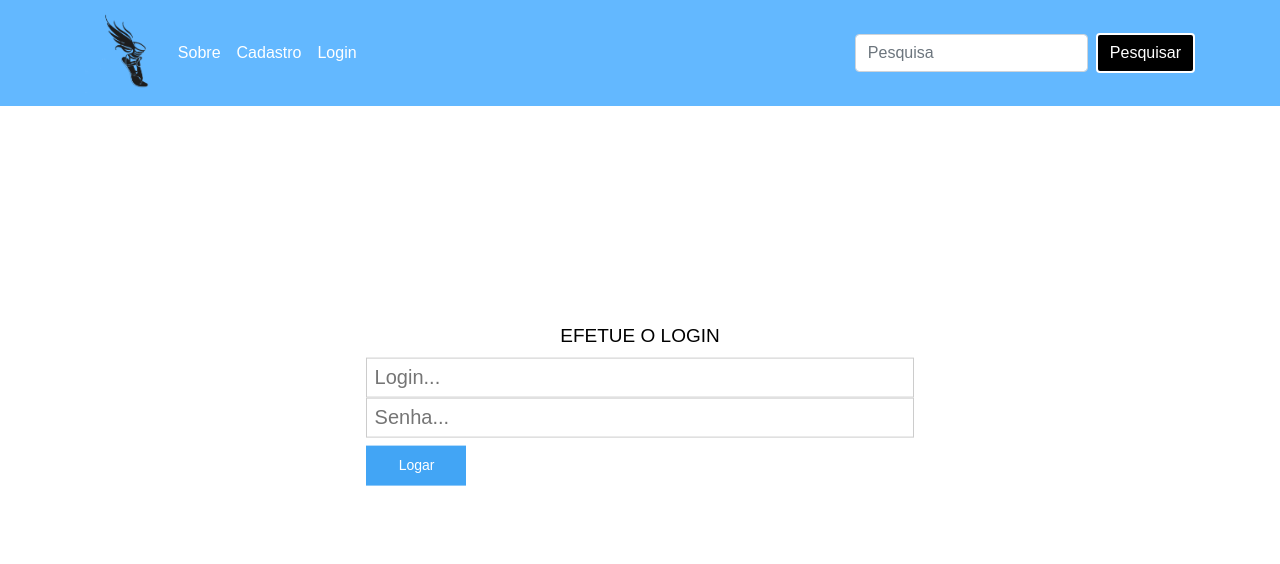
After one commit to Charles417/pezinho-no-ceu, a PHP site: page /pezinho-no-ceu/login.php in a window 1280 px wide. The commit adds this page. Shown: the top 564 px of the page. Run offline with PHP 8.4, Linux system fonts and the light colour scheme.

Commit message:
colocando a pagina de login

```diff
--- /dev/null
+++ b/css/login.css
@@ -0,0 +1,50 @@
+body {
+    font-family: Arial, Helvetica, sans-serif;
+    box-sizing: border-box;
+    height: 100%;
+    background-color: rgb(225, 225, 225);
+}
+
+.login h2{
+    text-align: center;
+    font-size: 19px;
+    text-transform: uppercase;
+    font-weight: normal;
+    margin: 10px 0;
+    color: black;
+
+}
+
+.login{
+    max-width: 600px;
+    width: 95%;
+    padding: 80px 2%;
+    background: white;
+    position: absolute;
+    left: 50%;
+    top: 50%;
+    transform: translate(-50%, -50%);
+
+}
+
+.login input{
+    width: 100%;
+    height:40px;
+    border: 1px solid #ccc;
+    padding-left: 8px;
+    font-size: 20px;
+
+}
+
+.login input[type=submit]
+{
+    width: 100px;
+    height: 40px;
+    cursor: pointer;
+    margin-top: 8px;
+    font-size: 14px;
+    background: #42a5f5;
+    color: white;
+    border: 0;
+
+}
--- a/header.php
+++ b/header.php
@@ -13,7 +13,7 @@
 
     <nav class="navbar navbar-expand-lg navbar-light" style="background-color: #63B8FF;">
         <div class="container">
-            <a class="navbar-brand" href="home.php"><img class="logo" src="http://localhost:8080/pezinho-no-ceu/icons/Logo.png" alt="Logotipo Pézinho no Céu"></a>
+            <a class="navbar-brand" href="http://localhost:8080/pezinho-no-ceu/home.php"><img class="logo" src="http://localhost:8080/pezinho-no-ceu/icons/Logo.png" alt="Logotipo Pézinho no Céu"></a>
             <button class="navbar-toggler" type="button" data-toggle="collapse" data-target="#navbarSupportedContent" aria-controls="navbarSupportedContent" aria-expanded="false" aria-label="Toggle navigation">
                 <span class="navbar-toggler-icon"></span>
             </button>
@@ -21,13 +21,13 @@
             <div class="collapse navbar-collapse" id="navbarSupportedContent">
                 <ul class="navbar-nav mr-auto">
                 <li class="nav-item active">
-                    <a class="nav-link" href="#">Sobre</a>
+                    <a class="nav-link" href="http://localhost:8080/pezinho-no-ceu/sobre.php">Sobre</a>
                 </li>
                 <li class="nav-item">
-                    <a class="nav-link" href="#">Cadastro</a>
+                    <a class="nav-link" href="http://localhost:8080/pezinho-no-ceu/cadastros/cadastro-usuario/cadastro-usuario.php">Cadastro</a>
                 </li>
                 <li class="nav-item">
-                    <a class="nav-link" href="#">Login</a>
+                    <a class="nav-link" href="http://localhost:8080/pezinho-no-ceu/login.php">Login</a>
                 </li>
                 </ul>
                 <form class="form-inline my-2 my-lg-0">
--- /dev/null
+++ b/login.php
@@ -0,0 +1,28 @@
+<!DOCTYPE html>
+<html lang="en">
+<head>
+    <meta charset="UTF-8">
+    <meta name="viewport" content="width=device-width, initial-scale=1.0">
+    <meta http-equiv="X-UA-Compatible" content="ie=edge">
+    <title>Document</title>
+    <link rel="stylesheet" href="css/reset.css">
+    <link rel="stylesheet" href="css/login.css">
+    <?php require_once "header.php"?>
+</head>
+    <body>
+    <div class="login">
+        <h2>
+            Efetue o Login
+        </h2>
+        <form>
+            <input type="text" name="login" placeholder="Login..." require>
+            <input type="passaword" name="senha" placeholder="Senha..." require>
+            <input type="submit" name="acao" value="Logar">
+        </form>
+
+
+    </div>
+
+
+</body>
+</html>
```
Also changed, not shown: sobre.php (added, +16 -0 lines).
